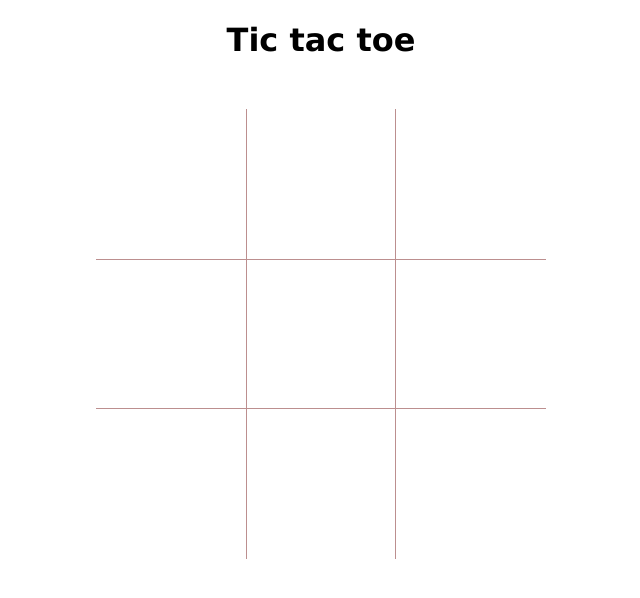
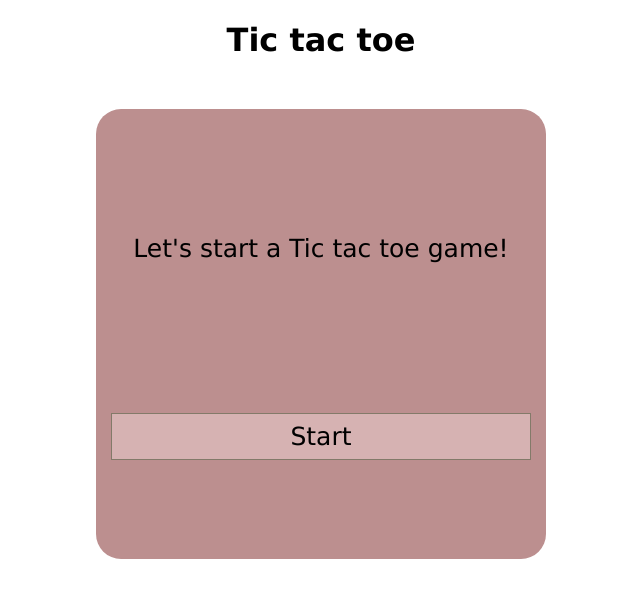
Before and after one commit to melava/tic-tac-toe, a plain HTML site: page index.html in a window 1280 px wide. Shown: the whole page, without its empty margins (319-959 px from the left). Drawn offline with Linux system fonts and the light colour scheme.

Commit message:
add HTML messages before the game -start message- and after the end of the game -winner or tie + ask to start again-

```diff
--- a/script.js
+++ b/script.js
@@ -3,6 +3,7 @@ const board = (() => {
 
     function initiate () {
         _createNew()
+        _startPopUp()
     }
 
     function reset() {
@@ -18,11 +19,40 @@ const board = (() => {
     }
 
     function endPopUp(message) {
-        //console.log(message)
         let overlay = document.createElement('div');
         overlay.classList.add('overlay');
-        overlay.textContent = message;
+        let pMessage = document.createElement('p');
+        pMessage.classList.add('end')
+        pMessage.textContent = message;
+        overlay.appendChild(pMessage);
+        let again = document.createElement('div');
+        again.classList.add('button');
+        again.textContent = 'Do you want to play again?';
+        overlay.appendChild(again);
         divContainer.appendChild(overlay);
+        again.addEventListener('click', _startPopUp)
+    }
+
+    function _startPopUp() {
+        let overlay = document.createElement('div');
+        overlay.classList.add('overlay');
+        let pMessage = document.createElement('p');
+        pMessage.classList.add('start')
+        pMessage.textContent = 'Let\'s start a Tic tac toe game!';
+        overlay.appendChild(pMessage);
+        let start = document.createElement('div');
+        start.classList.add('button');
+        start.textContent = 'Start';
+        overlay.appendChild(start);
+        divContainer.appendChild(overlay);
+        start.addEventListener('click', _clearOverlay)
+    }
+
+    function _clearOverlay() {
+        const overlays = document.querySelectorAll('div.overlay')
+        overlays.forEach(popup => {
+            divContainer.removeChild(popup)
+        });
     }
 
     function _createNew () {
@@ -59,7 +89,7 @@ const game = (() => {
         if (!this.textContent) {
             let currentSymbol = _checkCurrentlyPlaying();
 
-            _fillBoard(this.dataset.index, currentSymbol);
+            _fill(this.dataset.index, currentSymbol);
 
             let isWon = _checkVictory(currentSymbol);
             let isTie = _checkTie();
@@ -80,7 +110,7 @@ const game = (() => {
         }
     }
 
-    function _fillBoard (index, symbol) {
+    function _fill (index, symbol) {
         arrayBoard[index] = symbol;
         board.fill(index, symbol);
     }
--- a/style.css
+++ b/style.css
@@ -11,6 +11,7 @@ h1 {
     margin: 50px auto;
     display: flex;
     flex-wrap: wrap;
+    position: relative;
 }
 
 .case {
@@ -21,7 +22,7 @@ h1 {
     font-family: 'Courier New', Courier, monospace;
     font-size: 80px;
     line-height: 150px;
-    color: rgb(168, 157, 135);
+    color: rgb(131, 122, 105);
 }
 
 #pos4 {
@@ -37,3 +38,29 @@ h1 {
     border-top: 1px solid rosybrown;
     border-bottom: 1px solid rosybrown;
 }
+
+.overlay {
+    position: absolute;
+    top: 0;
+    left: 0;
+    width: 450px;
+    height: 450px;
+    background-color: rosybrown;
+    border-radius: 25px;
+    box-sizing: border-box;
+    padding: 100px 15px;
+    text-align: center;
+    font-size: 25px;
+}
+
+.overlay .button {
+    border: 1px solid rgb(131, 122, 105);
+    background-color: rgb(214, 178, 178);
+    box-sizing: border-box;
+    padding: 8px;
+    margin: 150px 0 0 0;
+}
+
+.overlay .button:hover {
+    background-color: rgb(165, 133, 133);
+}
```
